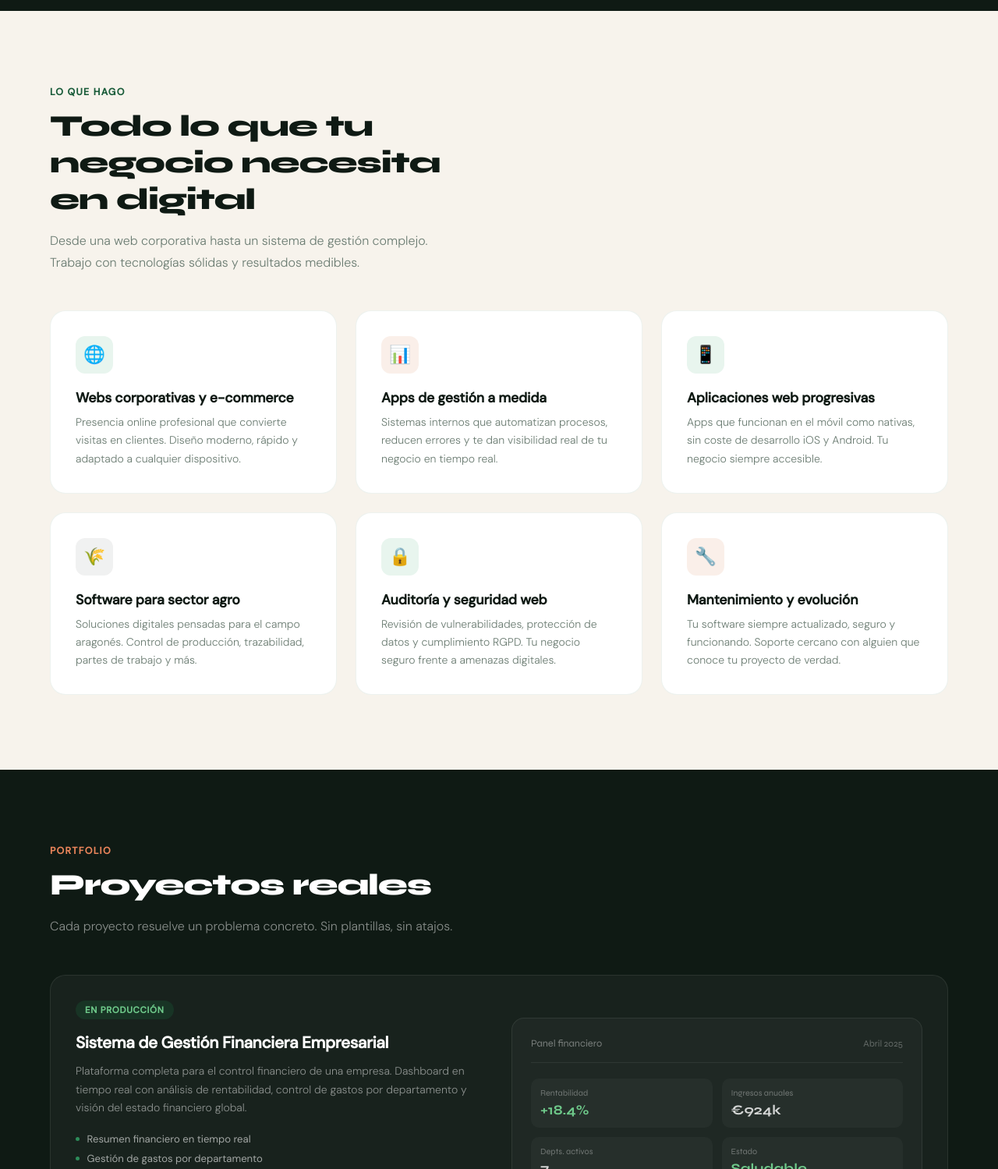
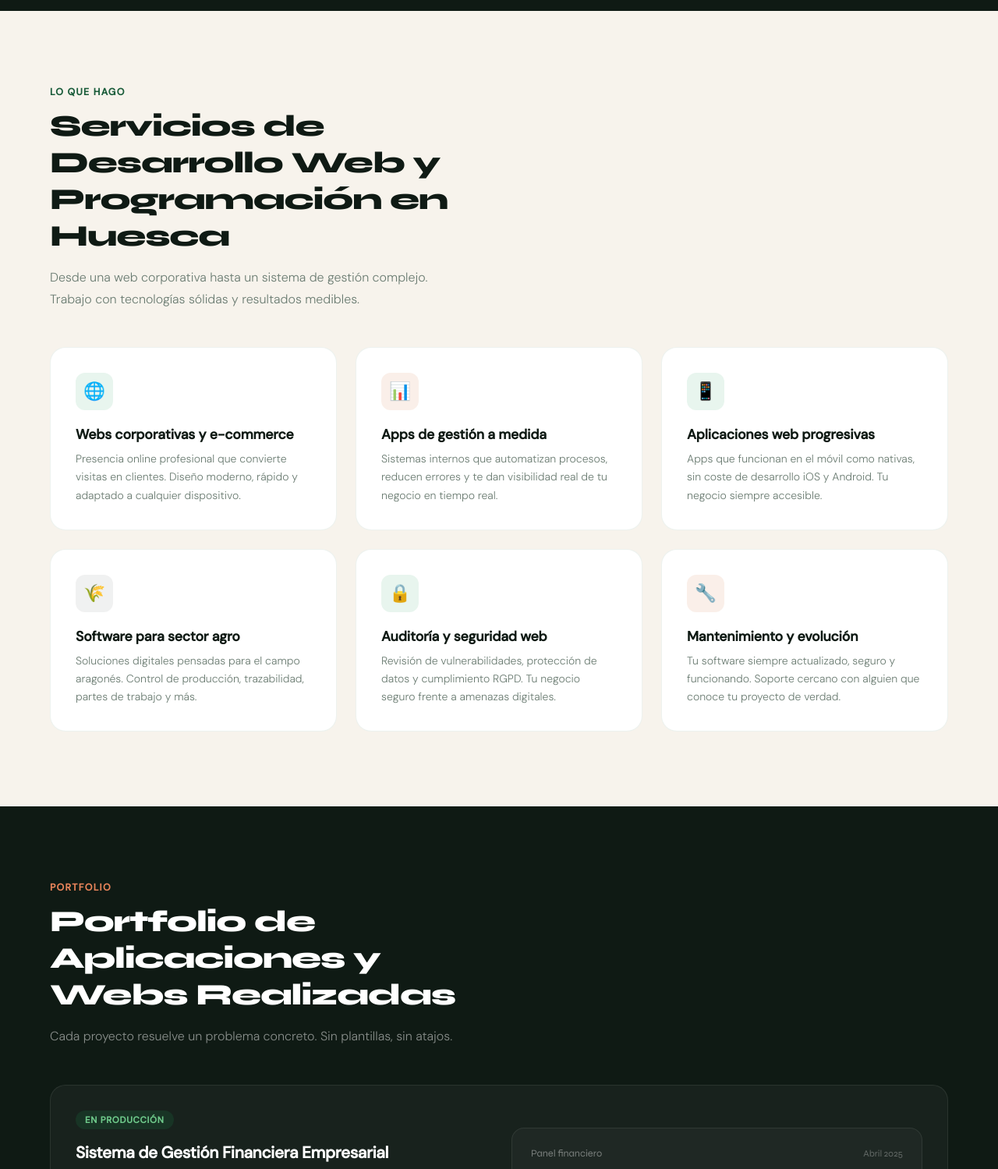
Before and after one commit to omardacevedo/huescadigital-web, a website: page index.html in a window 1280 px wide. Shown: the part 940-2439 px from the top of the page at 78% size. Drawn offline with Linux system fonts and the light colour scheme.

Commit message:
Refactor: optimizacion SEO completa y validaciones de contacto

```diff
--- a/index.html
+++ b/index.html
@@ -557,7 +557,7 @@ footer .logo span { color: var(--tierra-claro); }
 <!-- SERVICIOS -->
 <section class="servicios" id="servicios">
   <div class="section-label">Lo que hago</div>
-  <h2 class="section-title">Todo lo que tu negocio necesita en digital</h2>
+  <h2 class="section-title">Servicios de Desarrollo Web y Programación en Huesca</h2>
   <p class="section-desc">Desde una web corporativa hasta un sistema de gestión complejo. Trabajo con tecnologías sólidas y resultados medibles.</p>
 
   <div class="servicios-grid">
@@ -597,7 +597,7 @@ footer .logo span { color: var(--tierra-claro); }
 <!-- PORTFOLIO -->
 <section class="portfolio" id="portfolio">
   <div class="section-label">Portfolio</div>
-  <h2 class="section-title">Proyectos reales</h2>
+  <h2 class="section-title">Portfolio de Aplicaciones y Webs Realizadas</h2>
   <p class="section-desc">Cada proyecto resuelve un problema concreto. Sin plantillas, sin atajos.</p>
 
   <div class="portfolio-grid">
```
